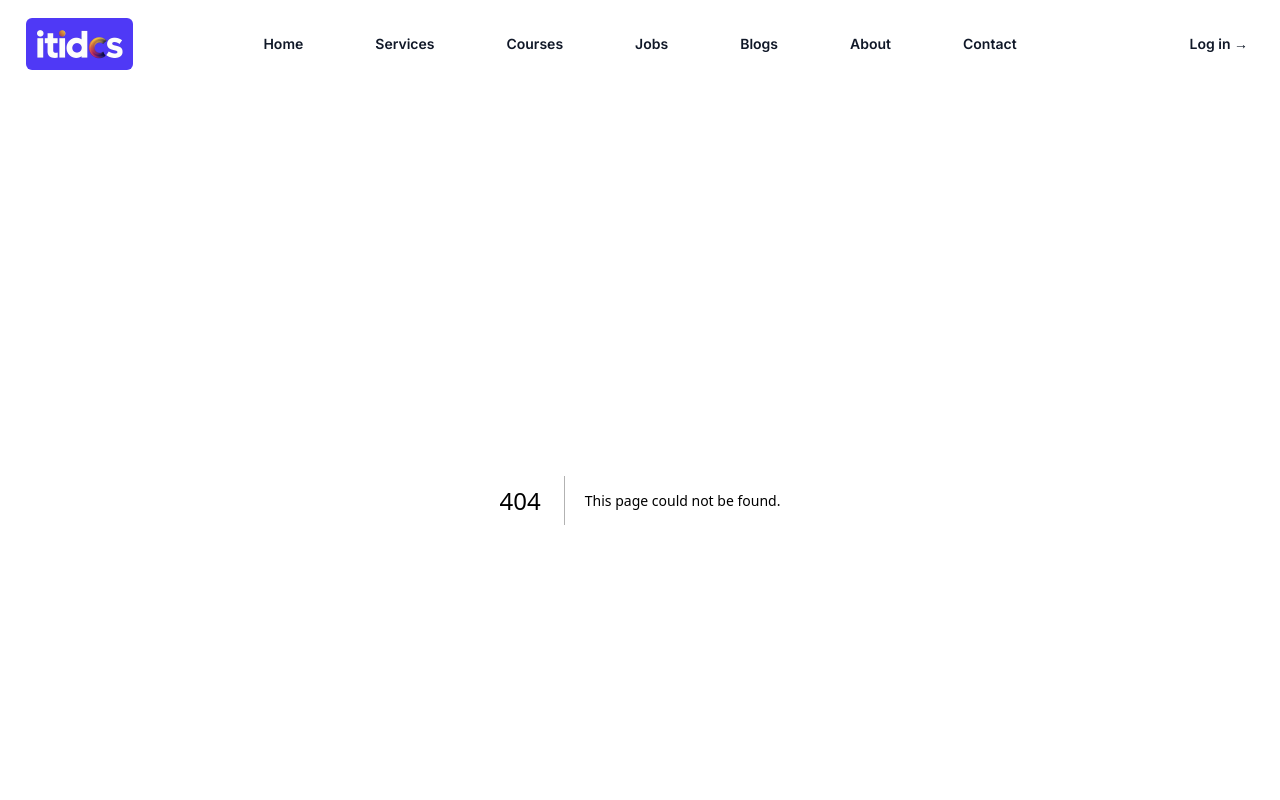
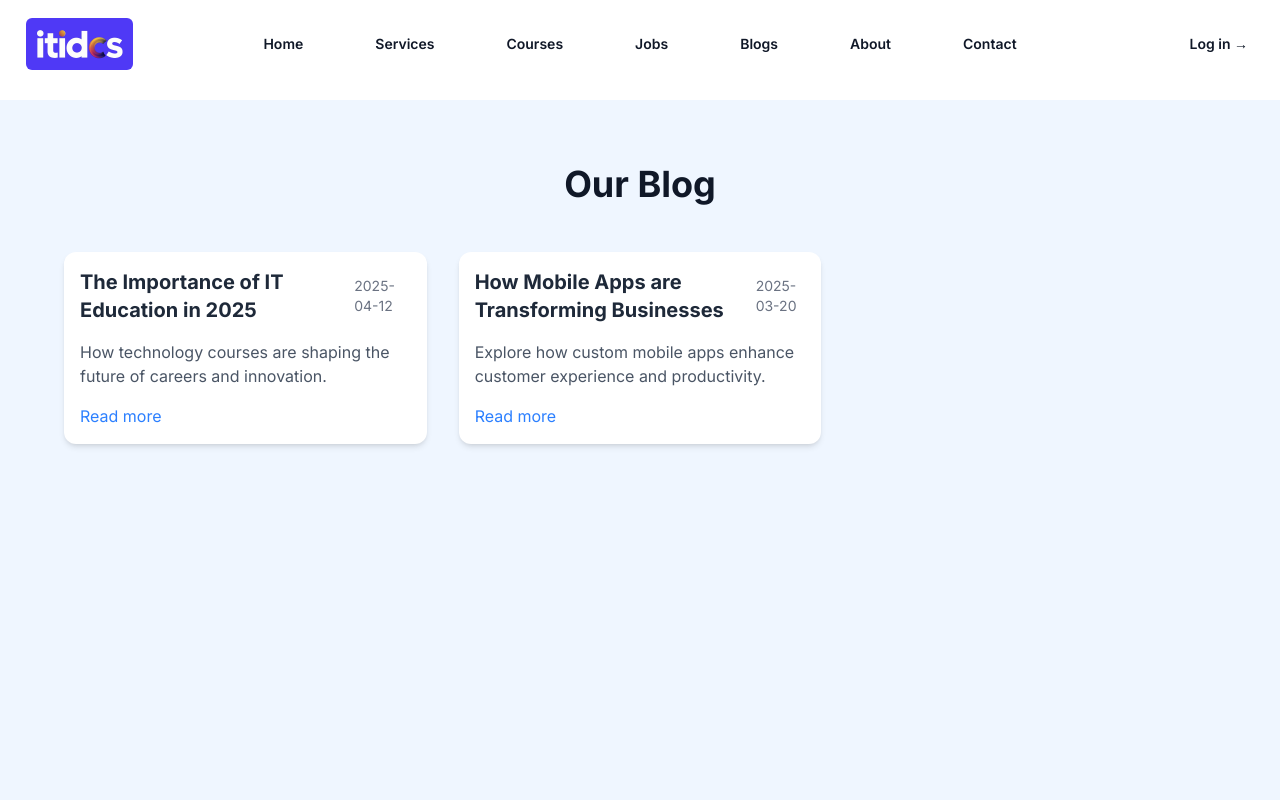
Before and after one commit to TausifM/itidcs-web, a Next.js app: page /blogs in a window 1280 px wide. Before the commit this address had no page. Shown: the top 800 px of the page. Built offline with nearby package versions, Linux system fonts and the light colour scheme.

Commit message:
blogs added

```diff
--- a/src/app/blog/page.jsx
+++ /dev/null
@@ -1,15 +0,0 @@
-import SEOHead from "../component/SEOHead";
-
-export default function BlogsPage() {
-    return (
-      <>
-        <SEOHead
-          title="ITIDCS Blog - Tech Insights & Tutorials"
-          description="Read articles, tech tutorials, and industry news from the ITIDCS team to boost your IT knowledge."
-        />
-        <main>
-          {/* Blog posts list or featured articles */}
-        </main>
-      </>
-    );
-  }
--- /dev/null
+++ b/src/app/blogs/[slug]/page.jsx
@@ -0,0 +1,23 @@
+import { blogPosts } from "@/app/data/blogData";
+import Image from "next/image";
+import { notFound } from "next/navigation";
+
+export default function BlogPostPage({ params }) {
+  const post = blogPosts.find((p) => p.slug === params.slug);
+  if (!post) return notFound();
+
+  return (
+    <div className="min-h-screen bg-blue-50 px-6 py-16">
+      <div className="max-w-3xl mx-auto">
+        <h1 className="text-4xl font-bold mb-2">{post.title}</h1>
+        <p className="text-gray-400 mb-6">{post.date}</p>
+        <Image className="rounded-lg mb-6" src={post.image} alt={post.title} width={800} height={400} />
+        <p className="text-lg text-gray-600 mb-6">{post.description}</p>
+        <h2 className="text-2xl font-semibold mb-4">Content</h2>
+        {/* Render the content of the blog post */}
+
+        <div className="prose prose-invert" dangerouslySetInnerHTML={{ __html: post.content }} />
+      </div>
+    </div>
+  );
+}
--- /dev/null
+++ b/src/app/blogs/page.jsx
@@ -0,0 +1,24 @@
+import BlogCard from "../component/blogCard";
+import SEOHead from "../component/SEOHead";
+import { blogPosts } from "../data/blogData";
+
+export default function BlogsPage() {
+  return (
+    <>
+      <SEOHead
+        title="ITIDCS Blog - Tech Insights & Tutorials"
+        description="Read articles, tech tutorials, and industry news from the ITIDCS team to boost your IT knowledge."
+      />
+      <div className="min-h-screen bg-blue-50 text-gray-900 px-6 py-16">
+        <div className="max-w-6xl mx-auto">
+          <h1 className="text-4xl font-bold mb-12 text-center">Our Blog</h1>
+          <div className="grid md:grid-cols-2 lg:grid-cols-3 gap-8">
+            {blogPosts.map((post) => (
+              <BlogCard key={post.slug} post={post} />
+            ))}
+          </div>
+        </div>
+      </div>
+    </>
+  );
+}
--- /dev/null
+++ b/src/app/component/blogCard.jsx
@@ -0,0 +1,29 @@
+import Link from "next/link";
+
+export default function BlogCard({ post }) {
+  return (
+    <div className="bg-white rounded-xl shadow-md overflow-hidden p-4 hover:shadow-lg transition duration-300">
+        <div className="flex justify-between items-center mb-4">
+            <h2 className="text-xl font-bold text-gray-800">{post.title}</h2>
+            <span className="text-sm text-gray-500">{post.date}</span>
+        </div>
+        <p className="text-gray-600 mb-4">{post.description}</p>
+        <Link href={`/blogs/${post.slug}`} className="text-blue-500 hover:underline">Read more</Link>
+    </div>
+    );
+}
+//       <img
+//         src={post.image}
+//         alt={post.title}
+//         className="w-full h-48 object-cover"
+//       />
+//       <div className="p-6">
+//         <h2 className="text-2xl font-bold text-white mb-2">{post.title}</h2>
+//         <p className="text-gray-400 mb-4">{post.description}</p>
+//         <Link href={`/blogs/${post.slug}`}>
+//           <span className="text-blue-400 hover:underline">Read more →</span>
+//         </Link>
+//       </div>
+//     </div>
+//   );
+// }
--- /dev/null
+++ b/src/app/data/blogData.js
@@ -0,0 +1,31 @@
+export const blogPosts = [
+  {
+    slug: "importance-of-it-education",
+    title: "The Importance of IT Education in 2025",
+    description:
+      "How technology courses are shaping the future of careers and innovation.",
+    image: "/images/blog/it-education.jpg",
+    date: "2025-04-12",
+    content: `
+        <p>Technology is evolving faster than ever. At ITIDCS, we believe the foundation of the future is solid IT education.</p>
+        <p>With demand for developers, data scientists, and cybersecurity experts skyrocketing, our courses equip students and professionals with real-world skills.</p>
+        <ul>
+          <li>Industry-focused curriculum</li>
+          <li>Hands-on projects</li>
+          <li>Expert instructors</li>
+        </ul>
+      `,
+  },
+  {
+    slug: "how-apps-transform-businesses",
+    title: "How Mobile Apps are Transforming Businesses",
+    description:
+      "Explore how custom mobile apps enhance customer experience and productivity.",
+    image: "/images/blog/app-dev.jpg",
+    date: "2025-03-20",
+    content: `
+        <p>Businesses today rely heavily on mobile apps to connect with users. From real-time updates to instant support, apps are changing the game.</p>
+        <p>Our team at ITIDCS builds apps with Flutter, React Native, and custom APIs that deliver performance and usability.</p>
+      `,
+  },
+];
--- a/src/app/jobs/page.jsx
+++ b/src/app/jobs/page.jsx
@@ -8,7 +8,7 @@ const jobData = [
     title: "Computer Teacher",
     category: "Education",
     description:
-      "We are looking for a passionate and skilled Computer Teacher to join our team in Arvi District Wardha. If you have a deep understanding of computer science, strong teaching abilities, and enjoy inspiring students, this is the job for you. You will be responsible for educating students, helping them build computer literacy, and preparing them for their future career paths in technology. LAST DATE OF APPLICATION: 05/05/2025",
+      "We are looking for a passionate and skilled Computer Teacher to join our team in Arvi District Wardha. If you have a deep understanding of computer science, strong teaching abilities, and enjoy inspiring students, this is the job for you. You will be responsible for educating students, helping them build computer literacy, and preparing them for their future career paths in technology. LAST DATE OF APPLICATION:10/05/2025",
     rolesAndResponsibilities: [
       "Plan and deliver computer science lessons for students of all ages.",
       "You have to teach students of 3 Villages and each Village ONE Hour = TOTAL 3 Hours a day",
@@ -30,21 +30,35 @@ const jobData = [
     location: "Arvi",
     salary: "₹8000 per month",
     applicationFees: "₹100",
-    lastDateOfApplication: "May/05/2025",
+    lastDateOfApplication: "May/10/2025"
   },
 ];
 export default function JobsPage() {
   return (
     <div className="min-h-screen bg-gray-100">
       {/* Navbar with filters */}
-      <nav className="bg-indigo-600 p-4">
-        <div className="flex justify-between items-center max-w-7xl mx-auto">
-          <h1 className="text-white text-xl font-semibold">Job Listings</h1>
-          <div className="flex space-x-4">
-            <button className="text-white">All Jobs</button>
-            <button className="text-white">Tech</button>
-            <button className="text-white">Marketing</button>
-            <button className="text-white">Design</button>
+      <nav className="amg bg-gradient-to-r from-blue-500 to-purple-600 py-4 shadow-lg">
+        <div className="container mx-auto px-6 flex justify-between items-center">
+          <h1 className="text-white text-2xl font-bold">Job Listings</h1>
+          <div className="flex space-x-6">
+            {/* <Link href="/jobs" className="text-white hover:text-gray-200"> */}
+
+            < span className="text-white hover:text-gray-200">All Jobs</span>
+            < span className="text-white hover:text-gray-200">Featured Jobs</span>
+            < span className="text-white hover:text-gray-200">Applied Jobs</span>
+            < span className="text-white hover:text-gray-200">Saved Jobs</span>
+
+              {/* All Jobs */}
+            {/* </Link> */}
+            {/* <Link href="/jobs/featured" className="text-white hover:text-gray-200"> */}
+              {/* Featured Jobs */}
+            {/* </Link> */}
+            {/* <Link href="/jobs/applied" className="text-white hover:text-gray-200"> */}
+              {/* Applied Jobs */}
+            {/* </Link> */}
+            {/* <Link href="/jobs/saved" className="text-white hover:text-gray-200"> */}
+              {/* Saved Jobs */}
+            {/* </Link> */}
           </div>
         </div>
       </nav>
@@ -121,7 +135,7 @@ export default function JobsPage() {
                   }
                   target="_blank"
                   rel="noopener noreferrer"
-                  className="text-indigo-600 hover:text-indigo-800 text-lg"
+                  className="text-indigo-600 hover:text-indigo-800 text-lg hover:underline flex-grow"
                 >
                   Job Details Advertisement
                 </Link>
--- a/src/app/privacy-policy/page.jsx
+++ b/src/app/privacy-policy/page.jsx
@@ -1,3 +1,5 @@
+"use client";
+
 import SEOHead from "../component/SEOHead";
 
 export default function PrivacyPolicy() {
--- a/src/app/terms/page.jsx
+++ b/src/app/terms/page.jsx
@@ -1,3 +1,5 @@
+"use client";
+
 import SEOHead from "../component/SEOHead";
 
 export default function Terms() {
```
